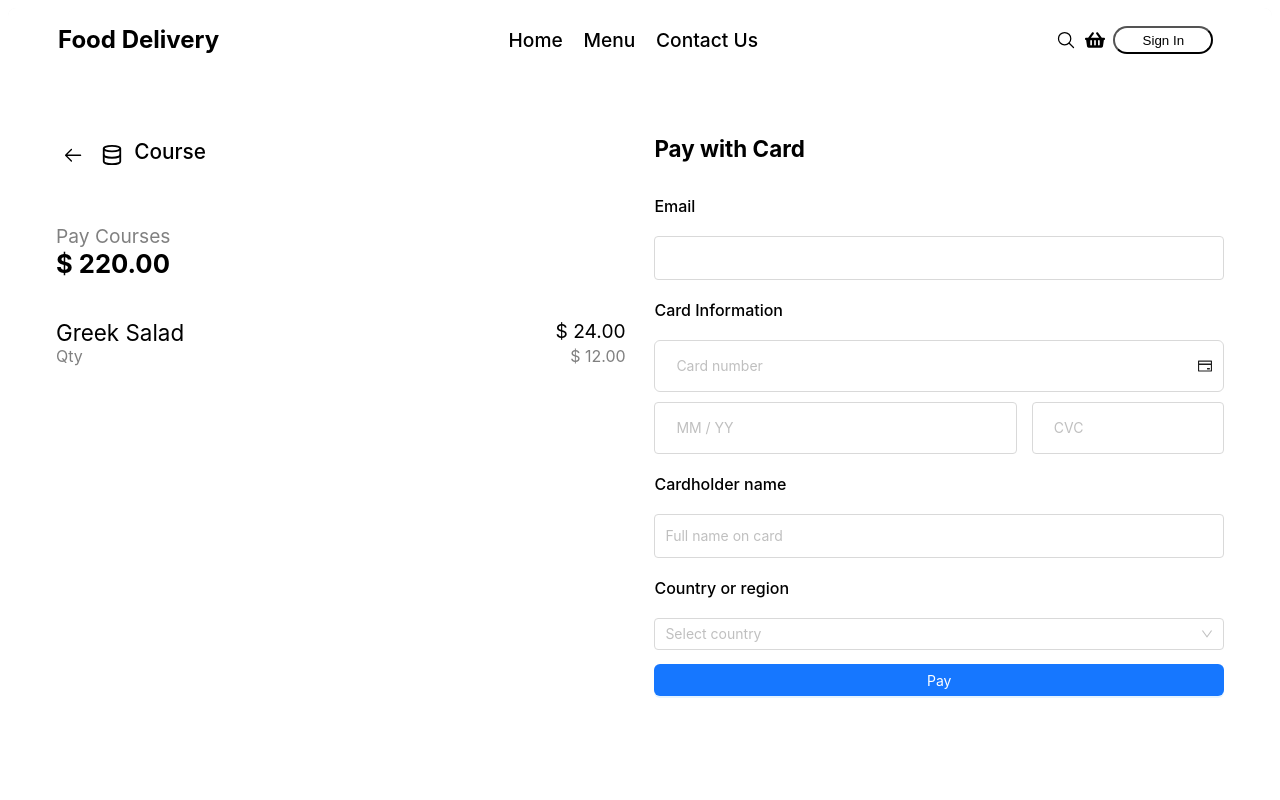
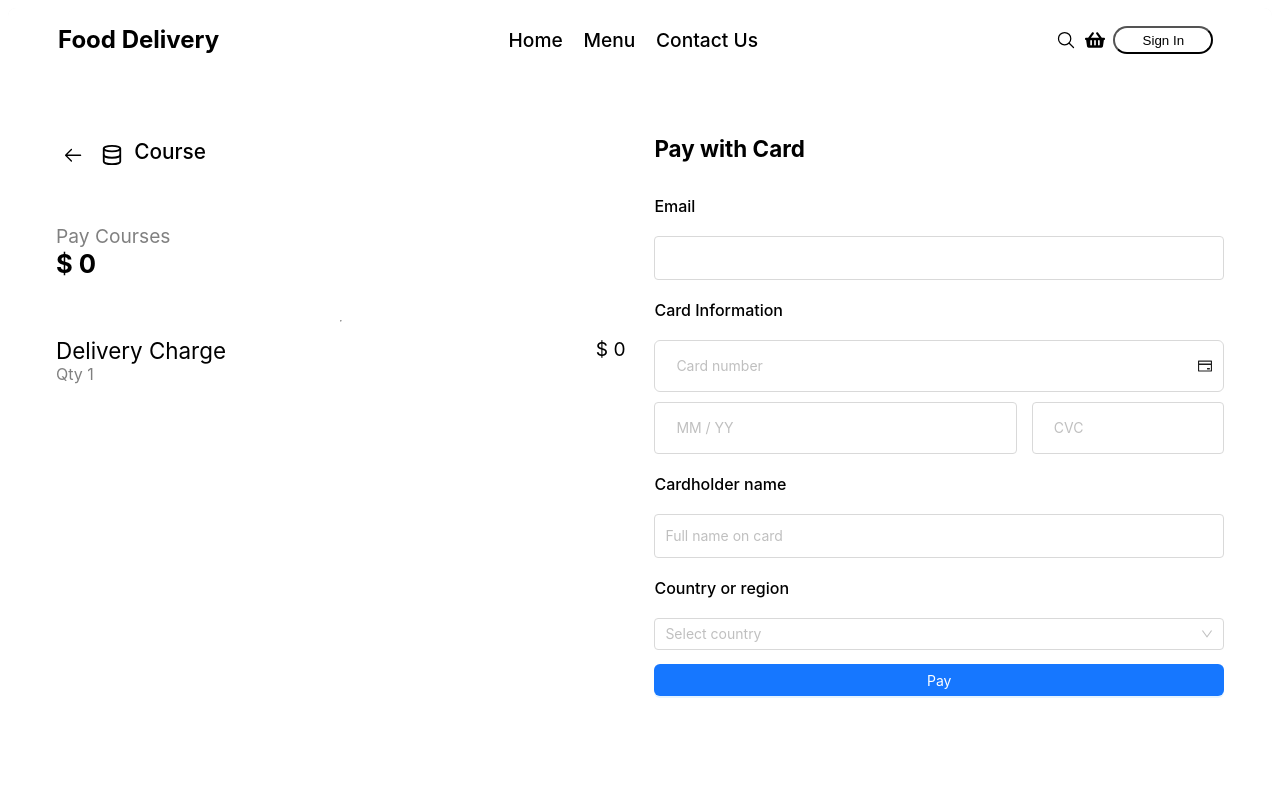
Before and after one commit to SyedMuhammadIzaan/FoodDeliveryApp, a React (Vite) app: page /payment in a window 1280 px wide. Shown: the top 800 px of the page. Built offline with nearby package versions, Linux system fonts and the light colour scheme.

Commit message:
implement the removeCart functionality in AddToCart component

```diff
--- a/src/components/AddToCart.jsx
+++ b/src/components/AddToCart.jsx
@@ -1,19 +1,26 @@
 import { MdDeleteOutline } from "react-icons/md";
-import { useSelector } from "react-redux";
+import { useDispatch, useSelector } from "react-redux";
 import { Input } from "antd";
 import TotalBill from "./TotalBill";
 import ButtonComp from "./ButtonComp";
 import "../style/clientLayoutComponent.scss";
+import { removeFromCart } from "../features/orders/orderSlice";
 
 const AddToCart = () => {
 	// const [orders,setOrders]=useState([])
 	// const navigate=useNavigate()
+	const dispatch=useDispatch();
 	const orders = useSelector((state) => state.order.orders);
+
+	const handleDeleteOrder=(orderId)=>{
+		dispatch(removeFromCart({orderId}))
+	}
 	// console.log("Orders", orders);
 
 	// const subTotal=orders.reduce((sum,order)=>{
 	// 	return sum + (order.amount * order.quantity)
 	// },0)
+
 
 	return (
 		<div className="add-to-cart-wrapper">
@@ -60,7 +67,7 @@ const AddToCart = () => {
 											<p>{order.amount * order.quantity}</p>
 										</div>
 										<div className="item">
-											<MdDeleteOutline />
+											<MdDeleteOutline onClick={()=>{handleDeleteOrder(order.id)}} />
 										</div>
 									</div>
 								);
--- a/src/components/Navbar.jsx
+++ b/src/components/Navbar.jsx
@@ -15,7 +15,7 @@ const Navbar = () => {
 	const userInfo = JSON.parse(localStorage.getItem("UserInfo"));
 	useEffect(() => {
 		if (userInfo) {
-			const names = userInfo.username.trim().split(" ");
+			const names = userInfo.username.toUpperCase().trim().split(" ");
 			setFullNameFirstChar(names[0][0] + (names[1] ? names[1][0] : ""));
 		}
 	}, [userInfo]);
--- a/src/features/orders/orderSlice.js
+++ b/src/features/orders/orderSlice.js
@@ -4,7 +4,7 @@ const initialState = {
   orders: [],
   pricing: {
     subtotal: 0,
-    deliveryFee: 50, // Default delivery fee
+    deliveryFee: 15, // Default delivery fee
     total: 0,
   },
 };
@@ -19,7 +19,8 @@ export const cartSlice = createSlice({
       state.pricing.total = state.pricing.subtotal + state.pricing.deliveryFee;
     },
     removeFromCart: (state, action) => {
-      state.orders = state.orders.filter(item => item.id !== action.payload);
+      console.log("Remove order No",action.payload)
+      state.orders=state.orders.filter(item => item.id !== action.payload.orderId);
       state.pricing.subtotal = calculateSubtotal(state.orders);
       state.pricing.total = state.pricing.subtotal + state.pricing.deliveryFee;
     },
--- a/src/pages/PaymentMethod.jsx
+++ b/src/pages/PaymentMethod.jsx
@@ -1,21 +1,23 @@
-// import React from 'react'
 import { useNavigate } from "react-router-dom";
+import { useSelector } from "react-redux";
 import { Input, InputNumber, Select } from "antd";
+import { CreditCardOutlined } from "@ant-design/icons";
 import { GoArrowLeft } from "react-icons/go";
 import { FiDatabase } from "react-icons/fi";
-import { CreditCardOutlined } from "@ant-design/icons";
-import { useSelector } from "react-redux";
+import ButtonComp from "../components/ButtonComp";
 import "../style/pages/paymentMethod.scss";
-import ButtonComp from "../components/ButtonComp";
 
 const PaymentMethod = () => {
 	const navigate = useNavigate();
-	const orders = useSelector((state) => state.order.orders);
+	const { orders, pricing } = useSelector((state) => state.order);
+	// const [orderPayment, setOrderPayment] = useState([{ ...orders, pricing }]);
+	// console.log("orderPayment", orderPayment);
 
 	// const handleChange = (value) => {
 	// 	console.log(`selected ${value}`);
 	// };
-	console.log("Orders", orders);
+	// console.log("Orders", orders);
+	// console.log("pricing", pricing);
 	return (
 		<div className="paymentMethod-wrapper">
 			<div className="col-container">
@@ -39,21 +41,37 @@ const PaymentMethod = () => {
 					</div>
 					<div className="price-container">
 						<h4>Pay Courses</h4>
-						<p>$ 220.00</p>
+						<p>$ {pricing.total}</p>
 					</div>
 					<div className="booked-items">
+						{orders.map((order, index) => {
+							return (
+								<div key={index} className="item">
+									<div className="item-name">
+										<p>{order.name}</p>
+										<p className="second-child">Qty {order.quantity}</p>
+									</div>
+									<div className="item-price">
+										<span>$ {order.amount * order.quantity}</span>
+										<span className="second-child">$ {order.amount} each</span>
+									</div>
+								</div>
+							);
+						})}
+						<hr />
 						<div className="item">
 							<div className="item-name">
-								<p>Greek Salad</p>
-								<p className="second-child">Qty</p>
+								<p>Delivery Charge</p>
+								<p className="second-child">Qty 1</p>
 							</div>
 							<div className="item-price">
-								<span>$ 24.00</span>
-								<span className="second-child">$ 12.00</span>
+								<span>
+									{orders.length > 0
+										? orders.length * pricing.deliveryFee
+										: "$ 0"}
+								</span>
 							</div>
 						</div>
-						<div className="item"></div>
-						<div className="item"></div>
 					</div>
 				</div>
 				<div className="row-container">
@@ -70,10 +88,9 @@ const PaymentMethod = () => {
 							<div className="card-info-header">
 								<p>Card Information</p>
 							</div>
-								<Input
-									placeholder="Card number"
-                  suffix={<CreditCardOutlined />}
-								/>
+							<Input
+								placeholder="Card number"
+								suffix={<CreditCardOutlined />} />
 							<div className="card-details">
 								<InputNumber placeholder="MM / YY" className="expiry-input" />
 								<InputNumber placeholder="CVC" className="cvc-input" />
@@ -110,10 +127,9 @@ const PaymentMethod = () => {
 									{ value: "mx", label: "Mexico" },
 									{ value: "es", label: "Spain" },
 									{ value: "it", label: "Italy" },
-									// Add more countries as needed
 								]}
 							/>
-              <ButtonComp text="Pay" type="primary" />
+							<ButtonComp text="Pay" type="primary" />
 						</div>
 					</div>
 				</div>
--- a/src/style/pages/paymentMethod.scss
+++ b/src/style/pages/paymentMethod.scss
@@ -155,7 +155,7 @@
 					width: 100%;
 					padding: 10px;
 					border-radius: 4px;
-					box-sizing: border-box; // Include padding in width calculation
+					box-sizing: border-box;
 					// margin-top: -50px;
 				}
 
```
Also changed, not shown: src/layout/ClientLayout.jsx (+20 -14 lines).
